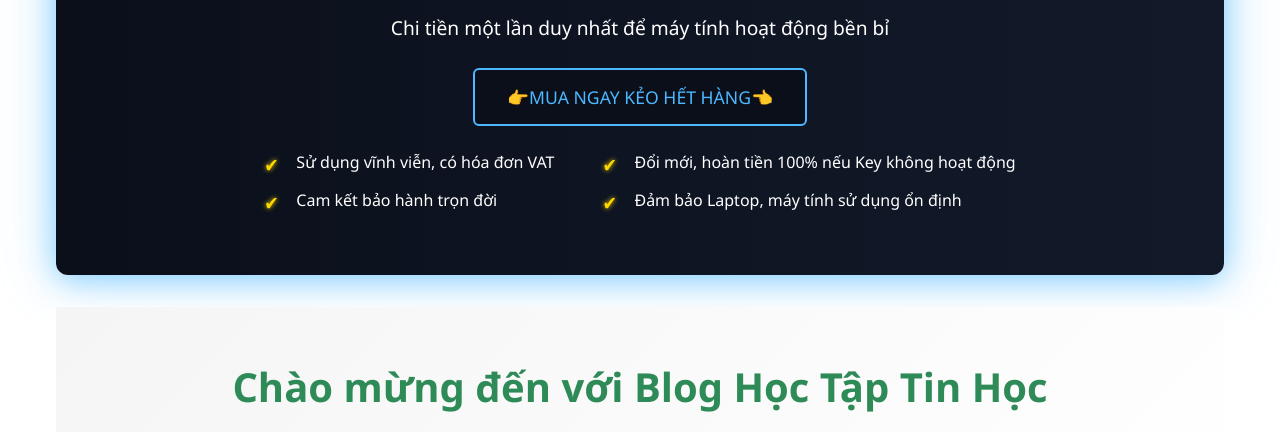
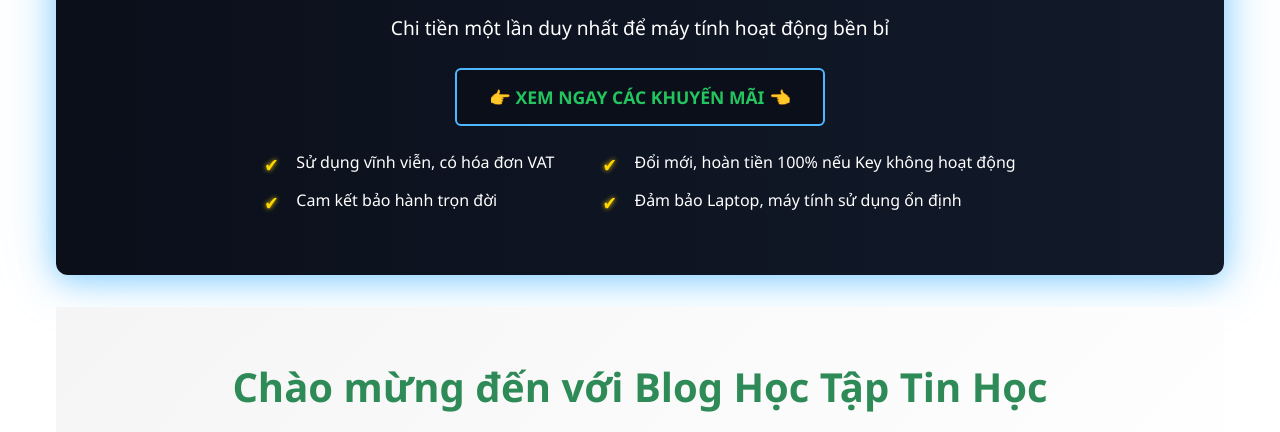
Before and after one commit to ontinhoc/home, a plain HTML site: page index.html in a window 1280 px wide. Shown: the part 355-787 px from the top of the page. Drawn offline with Linux system fonts and the light colour scheme.

Commit message:
edit text

```diff
--- a/index.html
+++ b/index.html
@@ -902,7 +902,7 @@
                 <h1>HỖ TRỢ KEY BẢN QUYỀN CHÍNH HÃNG</h1>
                 <h2>MUA MỘT LẦN - DÙNG CẢ ĐỜI - GIÁ SỈ</h2>
                 <p>Chi tiền một lần duy nhất để máy tính hoạt động bền bỉ</p>
-                <a href="KeyBanQuyenGiaSi.html" class="banner-button" role="button">👉MUA NGAY KẺO HẾT HÀNG👈</a>
+                <a href="KeyBanQuyenGiaSi.html" class="banner-button" role="button">👉XEM NGAY CÁC KHUYẾN MÃI👈</a>
                 <div class="banner-lists" aria-label="Các lợi ích của bản quyền phần mềm">
                     <ul>
                         <li>Sử dụng vĩnh viễn, có hóa đơn VAT</li>
@@ -1261,6 +1261,17 @@
         } catch(e){}
       })();
     </script>
+    <script>
+        // Force red color and bold text for the banner CTA
+        document.addEventListener('DOMContentLoaded', function () {
+            try {
+                var btn = document.querySelector('.banner .banner-button');
+                if (btn) {
+                    btn.innerHTML = '<strong style="color:#22c55e;">&#128073; XEM NGAY CÁC KHUYẾN MÃI &#128072;</strong>';
+                }
+            } catch (e) {}
+        });
+    </script>
 </body>
 </html>
 <script>
```
Also changed, not shown: KeyBanQuyenGiaSi.html (+8 -0 lines).
